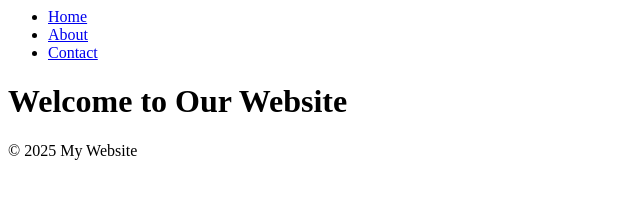
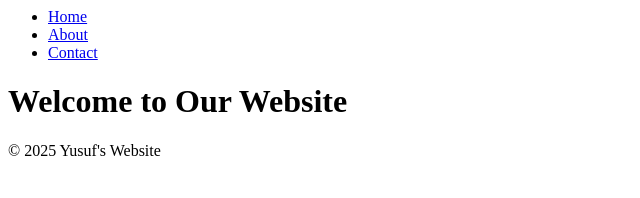
Before and after one commit to YusufBolden/mod1, a plain HTML site: page index.html in a window 1280 px wide. Shown: the full height of the page, 0-640 px from the left. Drawn offline with Linux system fonts and the light colour scheme.

Commit message:
Personalized footer

```diff
--- a/index.html
+++ b/index.html
@@ -13,6 +13,6 @@
     <h1>Welcome to Our Website</h1>
   </body>
   <footer>
-    <p>&copy; 2025 My Website</p>
+    <p>&copy; 2025 Yusuf's Website</p>
   </footer>
 </html>
```
